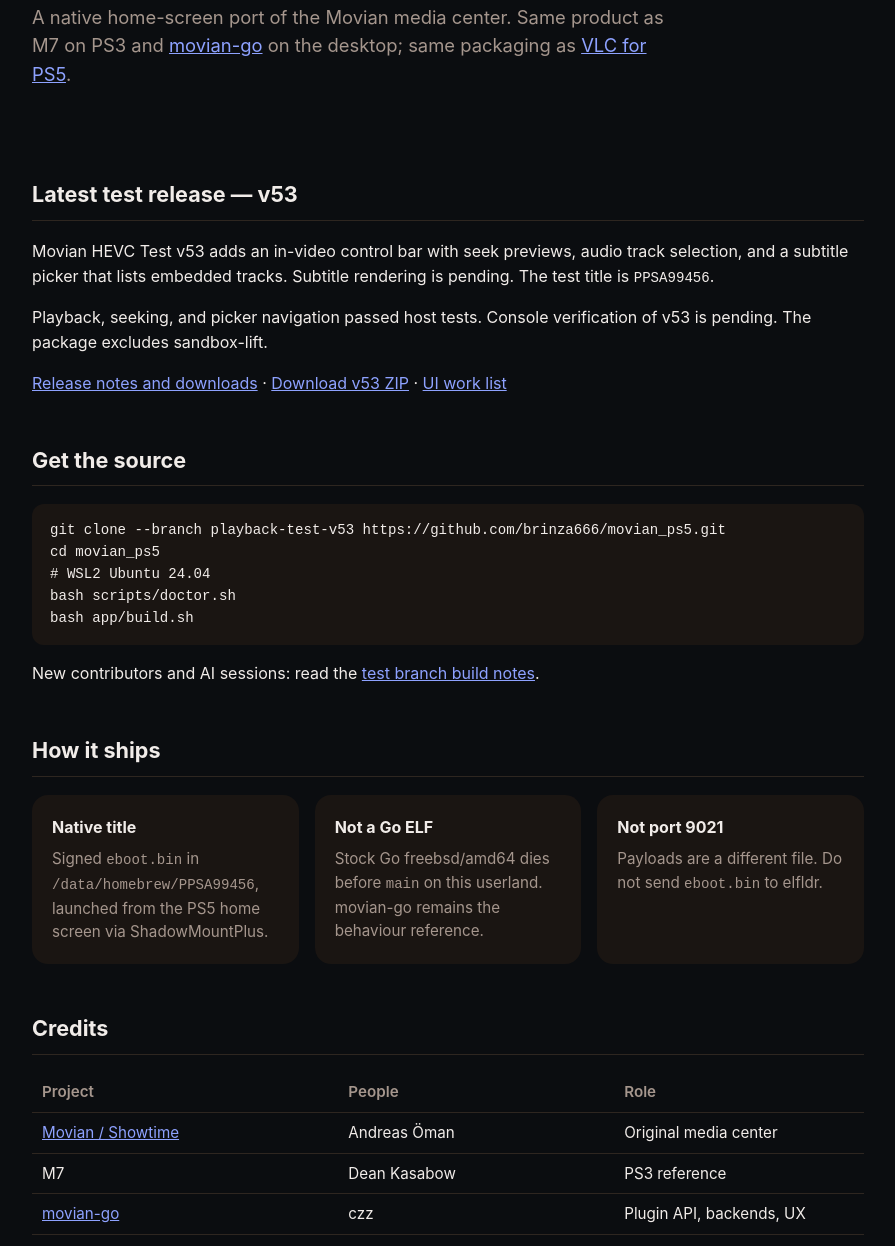
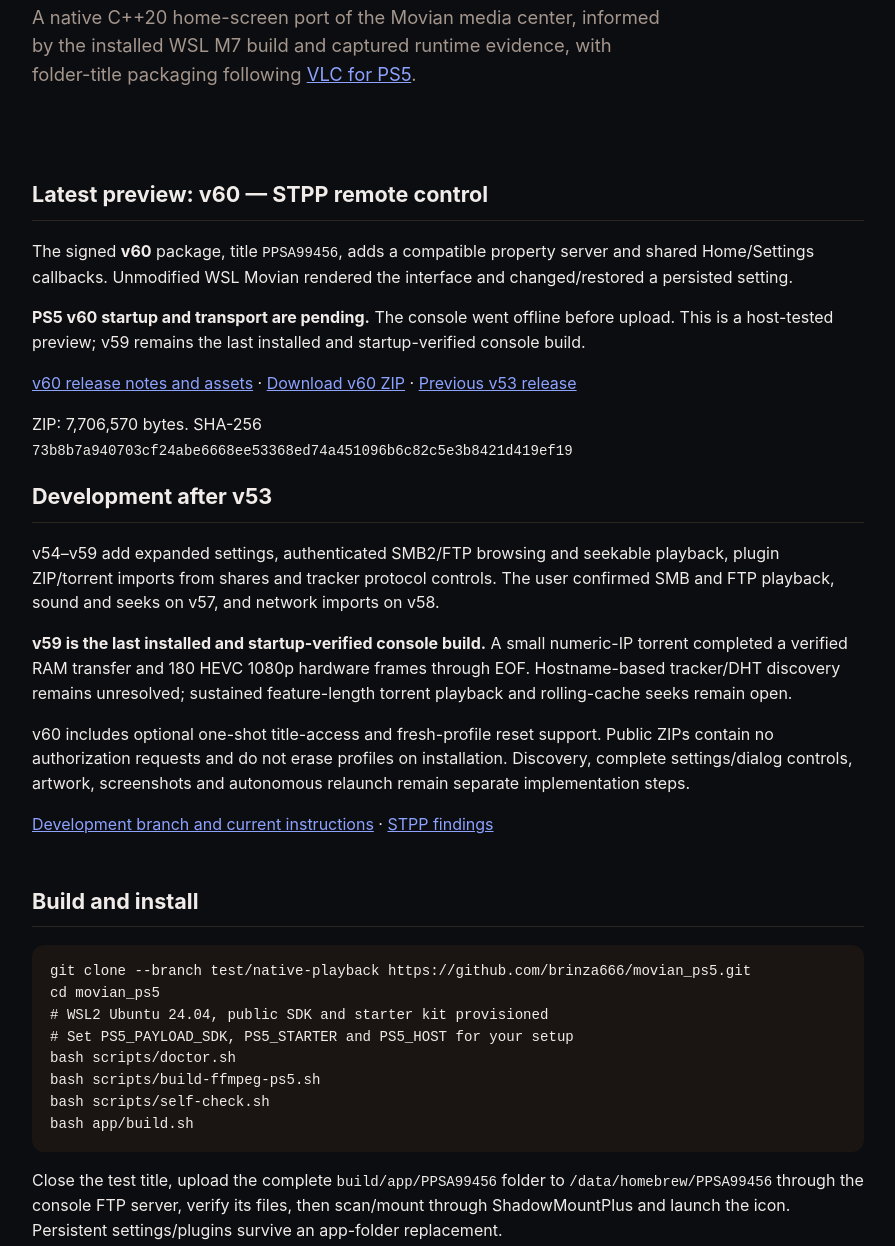
Before and after one commit to brinza666/movian_ps5, a plain HTML site: page website/index.html in a window 1280 px wide. Shown: the part 310-1556 px from the top of the page, without its empty margins (192-1087 px from the left). Drawn offline with Linux system fonts and the light colour scheme.

Commit message:
Publish v60 preview links, instructions and verified scope

```diff
--- a/website/index.html
+++ b/website/index.html
@@ -4,7 +4,7 @@
   <meta charset="utf-8">
   <meta name="viewport" content="width=device-width, initial-scale=1">
   <title>Movian for PlayStation 5</title>
-  <meta name="description" content="Native PS5 port of the Movian media center. Latest test release v53 for title PPSA99456.">
+  <meta name="description" content="Native C++20 Movian for PS5. PPSA99456 playback tests, SMB2/FTP and STPP remote-control development.">
   <style>
     :root {
       --bg: #0b0d10;
@@ -71,45 +71,64 @@
   <header>
     <img src="icon0.png" alt="Movian icon">
     <p>
-      <span class="badge">v53 playback test</span>
+      <span class="badge">Native playback tests</span>
       <span class="badge">PPSA99456</span>
       <span class="badge">GPL-3.0-or-later</span>
     </p>
     <h1>Movian for PlayStation 5</h1>
     <p class="lead">
-      A native home-screen port of the Movian media center. Same product as
-      M7 on PS3 and <a href="https://github.com/czz/movian-go">movian-go</a>
-      on the desktop; same packaging as
+      A native C++20 home-screen port of the Movian media center, informed by
+      the installed WSL M7 build and captured runtime evidence, with folder-title packaging following
       <a href="https://github.com/ZiZc3/VLC">VLC for PS5</a>.
     </p>
   </header>
   <main>
     <section>
-      <h2>Latest test release — v53</h2>
-      <p>
-        Movian HEVC Test v53 adds an in-video control bar with seek previews,
-        audio track selection, and a subtitle picker that lists embedded tracks.
-        Subtitle rendering is pending. The test title is <code>PPSA99456</code>.
-      </p>
-      <p>Playback, seeking, and picker navigation passed host tests. Console
-        verification of v53 is pending. The package excludes sandbox-lift.</p>
-      <p>
-        <a href="https://github.com/brinza666/movian_ps5/releases/tag/playback-test-v53">Release notes and downloads</a>
-        · <a href="https://github.com/brinza666/movian_ps5/releases/download/playback-test-v53/PPSA99456-v53.zip">Download v53 ZIP</a>
-        · <a href="https://github.com/brinza666/movian_ps5/blob/playback-test-v53/docs/UI_WORK_LIST.md">UI work list</a>
-      </p>
+      <h2>Latest preview: v60 — STPP remote control</h2>
+      <p>The signed <strong>v60</strong> package, title <code>PPSA99456</code>, adds
+        a compatible property server and shared Home/Settings callbacks. Unmodified WSL
+        Movian rendered the interface and changed/restored a persisted setting.</p>
+      <p><strong>PS5 v60 startup and transport are pending.</strong> The console went
+        offline before upload. This is a host-tested preview; v59 remains the last
+        installed and startup-verified console build.</p>
+      <p><a href="https://github.com/brinza666/movian_ps5/releases/tag/playback-test-v60">v60 release notes and assets</a>
+        · <a href="https://github.com/brinza666/movian_ps5/releases/download/playback-test-v60/PPSA99456-v60.zip">Download v60 ZIP</a>
+        · <a href="https://github.com/brinza666/movian_ps5/releases/tag/playback-test-v53">Previous v53 release</a></p>
+      <p class="subtle">ZIP: 7,706,570 bytes. SHA-256<br>
+        <code>73b8b7a940703cf24abe6668ee53368ed74a451096b6c82c5e3b8421d419ef19</code></p>
+      <h2>Development after v53</h2>
+      <p>v54–v59 add expanded settings, authenticated SMB2/FTP browsing and seekable playback,
+        plugin ZIP/torrent imports from shares and tracker protocol controls. The user confirmed
+        SMB and FTP playback, sound and seeks on v57, and network imports on v58.</p>
+      <p><strong>v59 is the last installed and startup-verified console build.</strong>
+        A small numeric-IP torrent completed a verified RAM transfer and 180 HEVC 1080p
+        hardware frames through EOF. Hostname-based tracker/DHT discovery remains unresolved;
+        sustained feature-length torrent playback and rolling-cache seeks remain open.</p>
+      <p>v60 includes optional one-shot title-access and fresh-profile reset support.
+        Public ZIPs contain no authorization requests and do not erase profiles on installation.
+        Discovery, complete settings/dialog controls, artwork, screenshots and autonomous relaunch
+        remain separate implementation steps.</p>
+      <p><a href="https://github.com/brinza666/movian_ps5/tree/test/native-playback">Development branch and current instructions</a>
+        · <a href="https://github.com/brinza666/movian_ps5/blob/test/native-playback/docs/REMOTE_CONTROL_STPP.md">STPP findings</a></p>
     </section>
     <section>
-      <h2>Get the source</h2>
-      <pre>git clone --branch playback-test-v53 https://github.com/brinza666/movian_ps5.git
+      <h2>Build and install</h2>
+      <pre>git clone --branch test/native-playback https://github.com/brinza666/movian_ps5.git
 cd movian_ps5
-# WSL2 Ubuntu 24.04
+# WSL2 Ubuntu 24.04, public SDK and starter kit provisioned
+# Set PS5_PAYLOAD_SDK, PS5_STARTER and PS5_HOST for your setup
 bash scripts/doctor.sh
+bash scripts/build-ffmpeg-ps5.sh
+bash scripts/self-check.sh
 bash app/build.sh</pre>
-      <p>
-        New contributors and AI sessions: read the
-        <a href="https://github.com/brinza666/movian_ps5/blob/playback-test-v53/AGENTS.md">test branch build notes</a>.
-      </p>
+      <p>Close the test title, upload the complete <code>build/app/PPSA99456</code>
+        folder to <code>/data/homebrew/PPSA99456</code> through the console FTP server,
+        verify its files, then scan/mount through ShadowMountPlus and launch the icon.
+        Persistent settings/plugins survive an app-folder replacement.</p>
+      <p>The isolated test title <code>PPSA99456</code> and production title
+        <code>PPSA99455</code> have separate folders and profiles. Follow the
+        <a href="https://github.com/brinza666/movian_ps5/blob/test/native-playback/README.md">README</a>
+        for requirements, mounting, host/console checks and remote-controller usage.</p>
     </section>
     <section>
       <h2>How it ships</h2>
@@ -119,12 +138,12 @@ bash app/build.sh</pre>
           <p>Signed <code>eboot.bin</code> in <code>/data/homebrew/PPSA99456</code>, launched from the PS5 home screen via ShadowMountPlus.</p>
         </div>
         <div class="card">
-          <h3>Not a Go ELF</h3>
-          <p>Stock Go freebsd/amd64 dies before <code>main</code> on this userland. movian-go remains the behaviour reference.</p>
+          <h3>Native C++20</h3>
+          <p>FFmpeg and platform hardware decoding feed the native player. Desktop behavior is checked against the installed M7 build and retained evidence.</p>
         </div>
         <div class="card">
-          <h3>Not port 9021</h3>
-          <p>Payloads are a different file. Do not send <code>eboot.bin</code> to elfldr.</p>
+          <h3>Home-screen launch</h3>
+          <p>Use the complete signed title folder with ShadowMountPlus. Port 9021 is a separate payload-loader path; do not send <code>eboot.bin</code> there.</p>
         </div>
       </div>
     </section>
```
Also changed, not shown: 1 other file.
